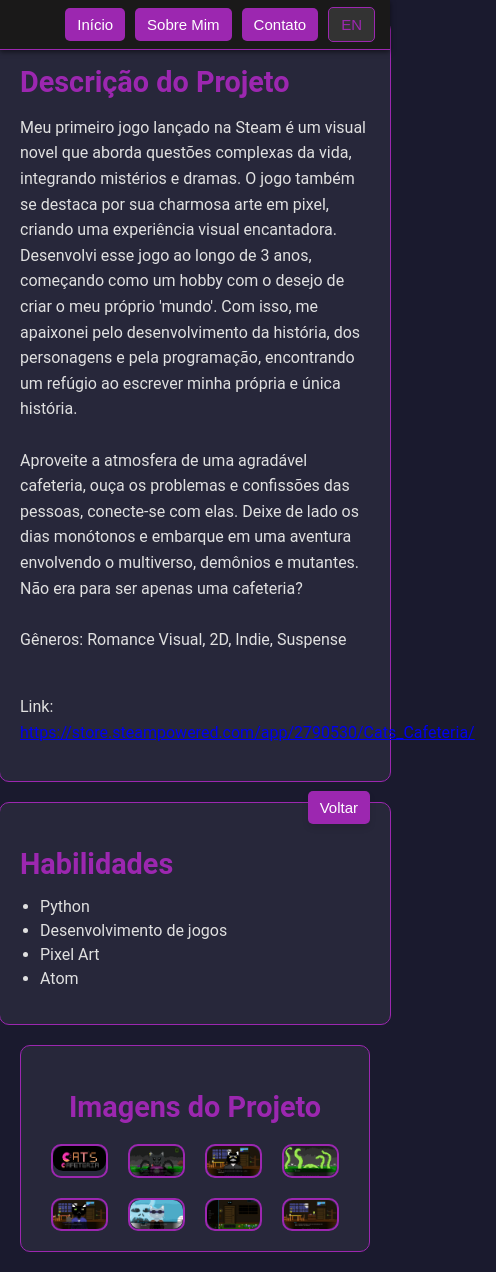
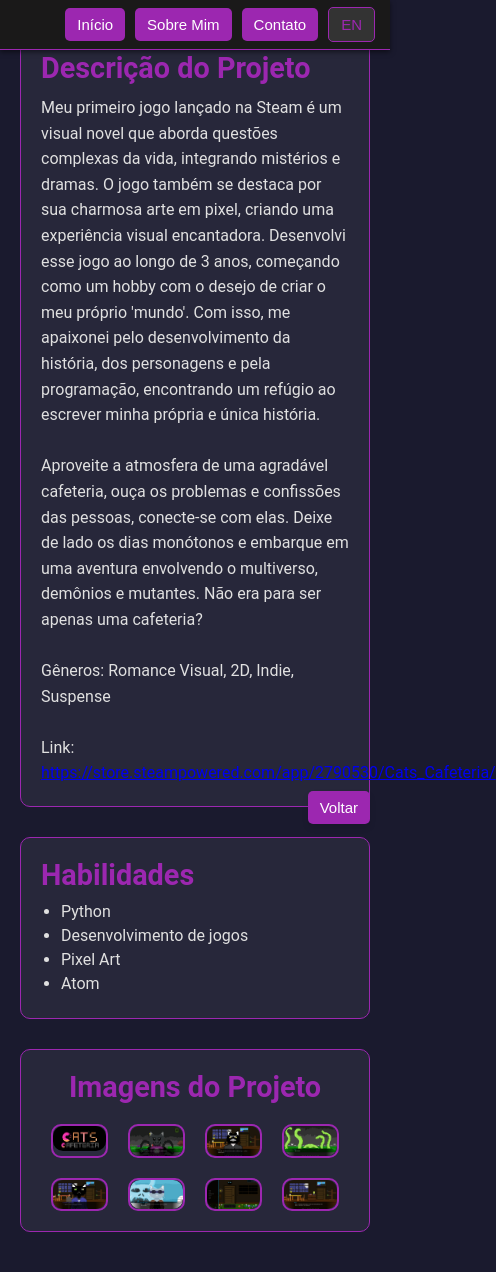
Before and after one commit to PHCordeiro/Meu-Portfolio, a React (Create React App) app: page /Meu-Portfolio/Projetos/Jogos/cats-cafeteria in a window 390 px wide. Shown: the whole page, 496 px wide, since content can reach past the window. Built offline with nearby package versions, Linux system fonts and the light colour scheme.

Commit message:
Responsividade Contato, Sobre & Projetos

```diff
--- a/src/pages/Contato.css
+++ b/src/pages/Contato.css
@@ -82,3 +82,79 @@ body {
   .contact-icons a:hover .icon {
     color: #fff;
   }
+
+  @media (max-width: 1024px) {
+    .logo {
+        width: 130px;
+        height: 130px;
+        margin: 40px auto;
+    }
+
+    .contato-container {
+        max-width: 80%;
+        padding: 18px;
+        margin: 80px auto;
+    }
+
+    button {
+        font-size: 15px;
+        padding: 10px 18px;
+    }
+
+    .contact-icons a {
+        font-size: 17px;
+    }
+
+    .contact-icons .icon {
+        font-size: 22px;
+    }
+}
+
+/* Responsividade */
+@media (max-width: 768px) {
+  .logo {
+      width: 100px;
+      height: 100px;
+  }
+
+  .contato-container {
+      padding: 15px;
+  }
+
+  button {
+      font-size: 14px;
+      padding: 8px 15px;
+  }
+
+  .contact-icons a {
+      font-size: 16px;
+  }
+
+  .contact-icons .icon {
+      font-size: 20px;
+  }
+}
+
+@media (max-width: 480px) {
+  .logo {
+      width: 80px;
+      height: 80px;
+  }
+
+  .contato-container {
+      margin: 150px auto;
+      padding: 10px;
+  }
+
+  .contact-icons {
+      gap: 10px;
+  }
+
+  .contact-icons a {
+      font-size: 14px;
+  }
+
+  .contact-icons .icon {
+      font-size: 18px;
+  }
+}
--- a/src/pages/Projetos/Jogos/Jogos.css
+++ b/src/pages/Projetos/Jogos/Jogos.css
@@ -1,21 +1,20 @@
+/* Reseta o box-sizing */
+*,
+*::before,
+*::after {
+  box-sizing: border-box;
+  margin: 0;
+  padding: 0;
+}
+
 /* Estilo geral */
 body {
   background-color: #1a1a2e;
   color: #e0e0e0;
   font-family: 'Roboto', sans-serif;
-}
-
-/* Estilo do cabeçalho */
-header {
-  text-align: center;
-  padding: 20px;
-  border-bottom: 1px solid #9c27b0;
-}
-
-header h1 {
-  color: #9c27b0;
-  font-size: 2.5em;
-  margin: 0;
+  margin: 0; /* Remove margens padrão */
+  padding: 0; /* Remove padding padrão */
+  overflow-x: hidden; /* Evita scroll horizontal */
 }
 
 /* Estilo do conteúdo principal */
@@ -24,150 +23,71 @@ main {
   flex-direction: column;
   align-items: center;
   padding: 20px;
-  max-width: 800px;
+  max-width: 100%; /* Garante que não ultrapasse a tela */
   margin: 0 auto;
+  width: 100%;
 }
 
-/* Estilo para a seção de descrição do projeto */
-.project-description {
+/* Estilo para as seções */
+.project-description,
+.project-technologies,
+.project-images {
   background-color: rgba(40, 40, 60, 0.9);
   border: 1px solid #9c27b0;
   padding: 20px;
   border-radius: 10px;
   margin-bottom: 20px;
-  width: 100%;
+  margin-top: 20px;
+  width: 100%; /* Garante que ocupe no máximo 100% */
+  max-width: 800px; /* Define um limite para desktops */
 }
 
-.project-description h2 {
-  color: #9c27b0;
-  font-size: 1.8em;
-  margin-bottom: 10px;
+/* Responsividade */
+
+/* Telas até 1024px */
+@media (max-width: 1024px) {
+  .image-container {
+    flex: 1 1 calc(33.33% - 20px); /* 3 imagens por linha */
+    max-width: calc(33.33% - 20px);
   }
 
-.project-description p {
-  line-height: 1.6;
+  .project-description,
+  .project-technologies,
+  .project-images {
+    padding: 15px;
+    max-width: 100%; /* Remove limite estático */
+  }
 }
 
-/* Estilo para a seção de tecnologias utilizadas */
-.project-technologies {
-  background-color: rgba(40, 40, 60, 0.9);
-  border: 1px solid #9c27b0;
-  padding: 20px;
-  border-radius: 10px;
-  margin-bottom: 20px;
-  width: 100%;
-}
-
-.project-technologies h2 {
-  color: #9c27b0;
-  font-size: 1.8em;
-  margin-bottom: 10px;
-}
-
-.project-technologies ul {
-  list-style-type: disc;
-  padding-left: 20px;
-}
-
-.project-technologies li {
-  margin: 5px 0;
-}
-
-/* Estilo para a seção de imagens do projeto */
-.project-images {
-  background-color: rgba(40, 40, 60, 0.9);
-  border: 1px solid #9c27b0;
-  padding: 20px;
-  border-radius: 10px;
-  width: 100%;
-  text-align: center;
-  box-sizing: border-box;
-}
-
-.project-images h2 {
-  color: #9c27b0;
-  font-size: 1.8em;
-  margin-bottom: 20px;
-}
-
-.image-grid {
-  display: flex;
-  flex-wrap: wrap;
-  gap: 20px;
-  justify-content: center;
+/* Telas até 768px */
+@media (max-width: 768px) {
+  main {
+    padding: 10px;
   }
 
   .image-container {
-  flex: 1 1 calc(25% - 20px); /* 4 imagens por linha */
-  max-width: calc(25% - 20px);
-  cursor: pointer;
-  box-sizing: border-box;
-  border: 2px solid #9c27b0;
-  border-radius: 10px;
-  overflow: hidden;
-  background-color: #2a2a3e;
+    flex: 1 1 calc(50% - 20px); /* 2 imagens por linha */
+    max-width: calc(50% - 20px);
   }
 
-.image-container img {
-  width: 100%;
-  display: block;
-  border-radius: 10px;
-  transition: transform 0.2s;
+  .project-description,
+  .project-technologies,
+  .project-images {
+    padding: 15px;
+  }
 }
 
-.image-container:hover img {
-  transform: scale(1.05);
+/* Telas até 480px */
+@media (max-width: 480px) {
+  .image-container {
+    flex: 1 1 100%; /* 1 imagem por linha */
+    max-width: 100%;
   }
 
-/* Estilo da modal */
-.modal {
-  position: fixed;
-  top: 0;
-  left: 0;
-  width: 100%;
-  height: 100%;
-  background: rgba(0, 0, 0, 0.8);
-  display: flex;
-  justify-content: center;
-  align-items: center;
-  z-index: 1000;
+  .project-description,
+  .project-technologies,
+  .project-images {
+    margin-top: 10px;
+    padding: 10px;
   }
-
-.modal-content {
-  position: relative;
-  max-width: 90%;
-  max-height: 90%;
 }
-
-.modal-content img {
-  width: 100%;
-  height: auto;
-  border-radius: 10px;
-  box-shadow: 0 0 10px #9c27b0;
-}
-
-.modal-content:hover {
-  cursor: zoom-out;
-}
-
-.back-button-container {
-  position: fixed;
-  bottom: 20px;
-  right: 20px;
-}
-
-.back-button {
-  background-color: #9c27b0;
-  color: white;
-  border: none;
-  padding: 10px 20px;
-  border-radius: 5px;
-  font-size: 16px;
-  cursor: pointer;
-  box-shadow: 0 4px 6px rgba(0, 0, 0, 0.1);
-  transition: background-color 0.3s ease;
-}
-
-.back-button:hover {
-  background-color: #9c27b0;
-}
--- a/src/pages/Projetos/Jogos/Projetos.css
+++ b/src/pages/Projetos/Jogos/Projetos.css
@@ -71,3 +71,48 @@
   text-decoration: none;
   margin-bottom: 10px;
 }
+
+/* Responsividade */
+
+/* Telas até 1024px */
+@media (max-width: 1024px) {
+  .projetos-container {
+    padding: 80px !important;
+    gap: 15px !important;
+  }
+
+  .project-card p {
+    font-size: 16px !important;
+  }
+
+}
+
+/* Telas até 768px */
+@media (max-width: 768px) {
+  .projetos-container {
+    padding: 60px !important;
+    gap: 10px !important;
+    margin-top: 80px !important;
+    margin-bottom: 80px !important;
+  }
+
+  .project-card p {
+    font-size: 14px !important;
+  }
+
+}
+
+/* Telas até 480px */
+@media (max-width: 480px) {
+  .projetos-container {
+    padding: 40px !important;
+    gap: 8px !important;
+    margin-top: 60px !important;
+    margin-bottom: 60px !important;
+  }
+
+  .project-card p {
+    font-size: 12px !important;
+  }
+
+}
--- a/src/pages/Projetos/Programas/Projetos.css
+++ b/src/pages/Projetos/Programas/Projetos.css
@@ -71,3 +71,48 @@
   text-decoration: none;
   margin-bottom: 10px;
 }
+
+/* Responsividade */
+
+/* Telas até 1024px */
+@media (max-width: 1024px) {
+  .projetos-container {
+    padding: 80px !important;
+    gap: 15px !important;
+  }
+
+  .project-card p {
+    font-size: 16px !important;
+  }
+
+}
+
+/* Telas até 768px */
+@media (max-width: 768px) {
+  .projetos-container {
+    padding: 60px !important;
+    gap: 10px !important;
+    margin-top: 80px !important;
+    margin-bottom: 80px !important;
+  }
+
+  .project-card p {
+    font-size: 14px !important;
+  }
+
+}
+
+/* Telas até 480px */
+@media (max-width: 480px) {
+  .projetos-container {
+    padding: 40px !important;
+    gap: 8px !important;
+    margin-top: 60px !important;
+    margin-bottom: 60px !important;
+  }
+
+  .project-card p {
+    font-size: 12px !important;
+  }
+
+}
--- a/src/pages/Sobre.css
+++ b/src/pages/Sobre.css
@@ -43,3 +43,73 @@ body {
   margin: 10px 0;
   line-height: 1.6;
 }
+
+/* Responsividade */
+
+/* Telas até 1024px */
+@media (max-width: 1024px) {
+  .sobre-container {
+      max-width: 90%;
+      padding: 18px;
+      margin: 120px auto;
+  }
+
+  .sobre-container h2 {
+      font-size: 24px;
+  }
+
+  .sobre-container p {
+      font-size: 16px;
+  }
+
+  button {
+      font-size: 15px;
+      padding: 10px 18px;
+  }
+}
+
+/* Telas até 768px */
+@media (max-width: 768px) {
+  .sobre-container {
+      max-width: 95%;
+      padding: 15px;
+      margin: 100px auto;
+      text-align: center;
+  }
+
+  .sobre-container h2 {
+      font-size: 22px;
+  }
+
+  .sobre-container p {
+      font-size: 14px;
+  }
+
+  button {
+      font-size: 14px;
+      padding: 8px 16px;
+  }
+}
+
+/* Telas até 480px */
+@media (max-width: 480px) {
+  .sobre-container {
+      max-width: 80%;
+      padding: 10px;
+      margin: 150px auto;
+      text-align: center;
+  }
+
+  .sobre-container h2 {
+      font-size: 20px;
+  }
+
+  .sobre-container p {
+      font-size: 12px;
+  }
+
+  button {
+      font-size: 13px;
+      padding: 6px 12px;
+  }
+}
```
Lines whose indentation alone changed are shown as unchanged.
